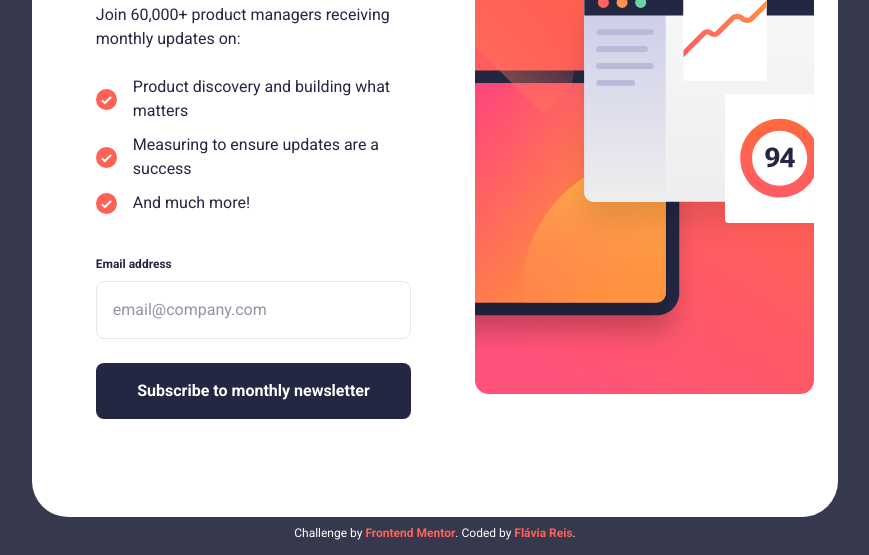
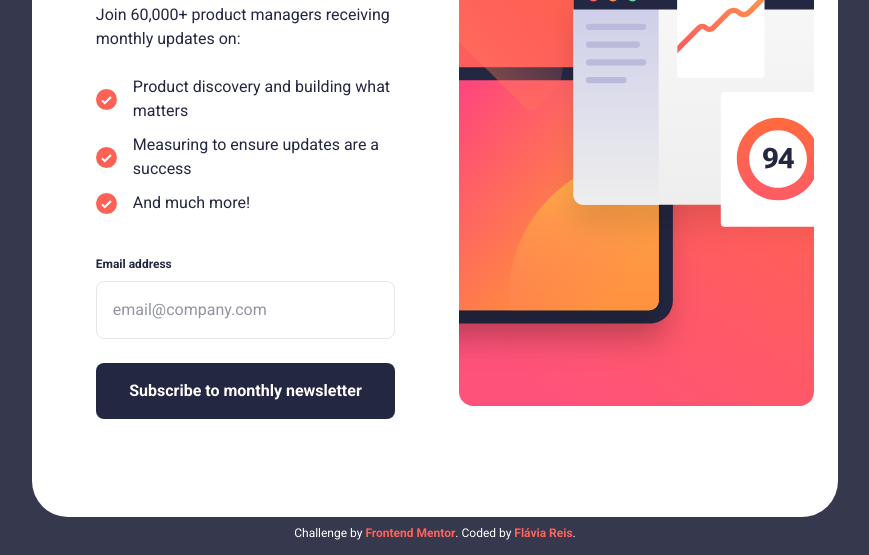
Before and after one commit to flaviare1s/newsletter-sign-up-with-success-message, a website: page src/index.html in a window 1280 px wide. Shown: the part 245-800 px from the top of the page, without its empty margins (205-1074 px from the left). Drawn offline with Linux system fonts and the light colour scheme.

Commit message:
Adjusting the measures

```diff
--- a/src/index.html
+++ b/src/index.html
@@ -20,11 +20,11 @@
   <!-- Sign-up form start -->
 
   <section id="sec1" class="bg-white w-full md:w-[95%] lg:w-[63%] flex flex-col md:flex-row-reverse items-center justify-between p-0 md:rounded-[36px]">
-    <div class="w-full sm:w-[45%] md:pr-6">
+    <div class="w-full sm:w-[47%] md:pr-6">
       <img class="md:hidden w-full" src="../assets/images/illustration-sign-up-mobile.svg" alt="Illustration Sign Up">
       <img class="hidden md:block h-full w-auto py-6 object-contain" src="../assets/images/illustration-sign-up-desktop.svg" alt="Illustration Sign Up">
     </div>
-    <div class="md:w-[55%] px-6 py-10 md:px-16">
+    <div class="md:w-[53%] px-6 py-10 md:px-16">
       <h1 class="text-dark_navy font-bold text-[40px] md:text-[56px] leading-[100%] lg:mt-[58px]">Stay updated!</h1>
       <p class="text-dark_navy text-base leading-[150%] p h-full py-6">Join 60,000+ product managers receiving monthly updates on:</p>
       <div class="text-dark_navy text-base leading-[150%]">
```
Also changed, not shown: src/output.css.
